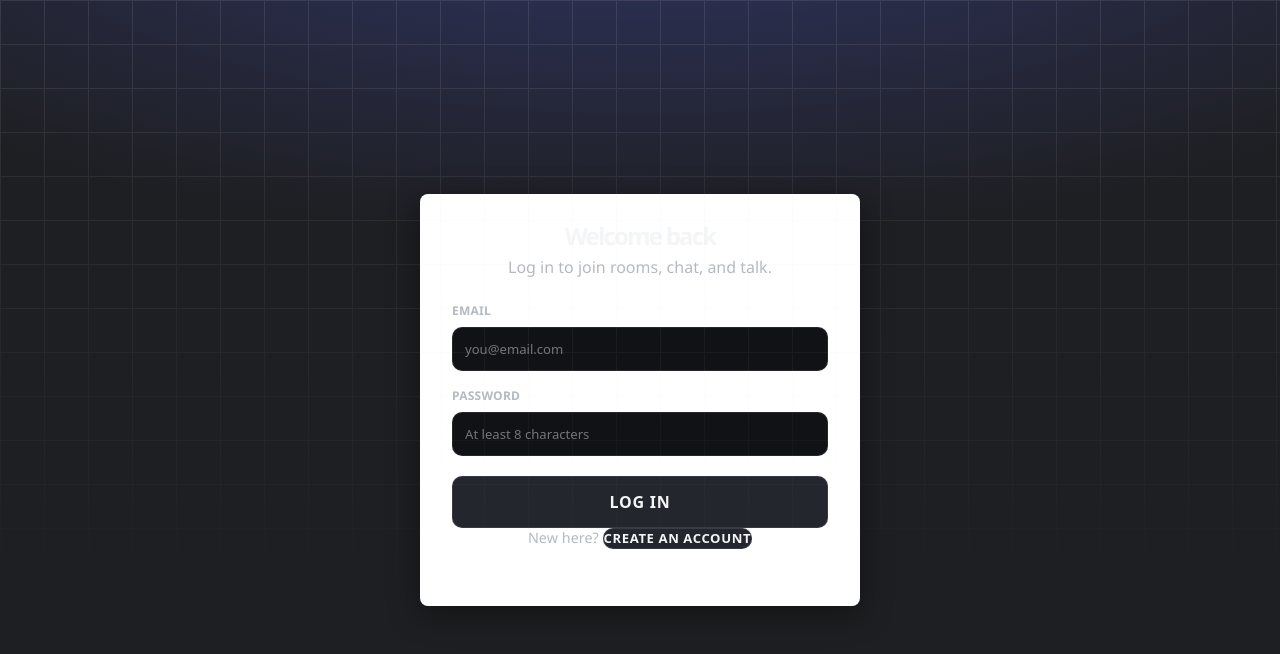
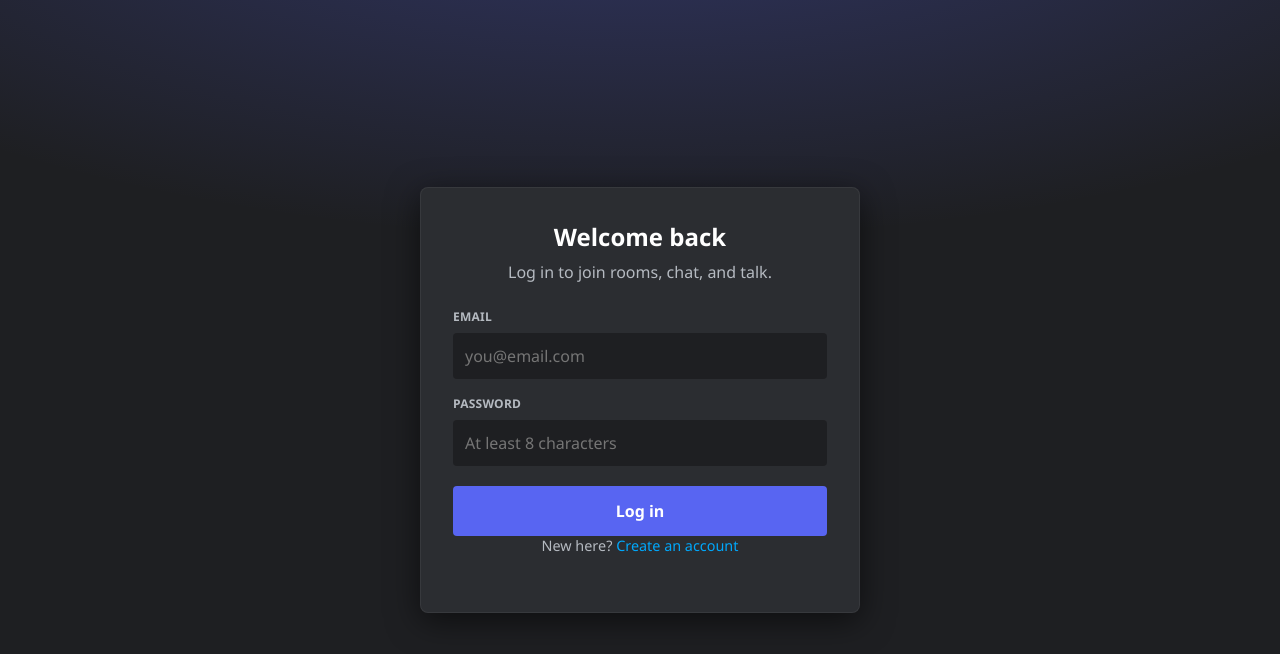
Before and after one commit to TheArtOfSound/qev-workspace, a React (Vite) app in the folder apps/web/: page /login in a window 1280 px wide. Shown: the top 654 px of the page. Built offline with nearby package versions, Linux system fonts and the light colour scheme; no server answers.

Commit message:
Fix product UI visually: stop lab CSS from breaking chat
Scope engineer styles under .shell, lazy-load advanced tools, force
dark Discord-style surfaces so chat is readable and not a white grid.

```diff
--- a/apps/web/src/App.tsx
+++ b/apps/web/src/App.tsx
@@ -1,4 +1,4 @@
-import { useEffect, useState } from "react";
+import { lazy, Suspense, useEffect, useState } from "react";
 import {
   clearStoredToken,
   fetchCurrentUser,
@@ -10,10 +10,15 @@ import {
 import { Login } from "./Login";
 import { RoomList } from "./RoomList";
 import { RoomView } from "./RoomView";
-import { App as WorkspaceApp } from "./WorkspaceApp";
 import type { Room, UserProfile } from "./types";
 import { Avatar } from "./ui";
 import "./product.css";
+
+// Lazy so lab console CSS never loads on the chat path until user asks for tools.
+const WorkspaceApp = lazy(async () => {
+  const mod = await import("./WorkspaceApp");
+  return { default: mod.App };
+});
 
 const CURRENT_ROOM_STORAGE_KEY = "currentRoom";
 const CURRENT_ROOM_NAME_STORAGE_KEY = "currentRoomName";
@@ -160,7 +165,9 @@ export function App() {
           <Avatar name={profile?.displayName ?? "You"} id={profile?.id} />
           <div className="sidebar__user-meta">
             <strong data-testid="session-user-name">{profile?.displayName ?? "You"}</strong>
-            <span data-testid="session-user-email">{profile?.email ?? ""}</span>
+            <span data-testid="session-user-email" className="sr-only">
+              {profile?.email ?? ""}
+            </span>
           </div>
           <button type="button" data-testid="logout-button" onClick={() => void handleLogout()}>
             Log out
@@ -178,7 +185,9 @@ export function App() {
               </button>
             </div>
             <div className="advanced__body">
-              <WorkspaceApp />
+              <Suspense fallback={<div className="loading">Loading tools…</div>}>
+                <WorkspaceApp />
+              </Suspense>
             </div>
           </div>
         ) : currentRoomId ? (
--- a/apps/web/src/ChatBox.tsx
+++ b/apps/web/src/ChatBox.tsx
@@ -119,7 +119,7 @@ export function ChatBox({ roomId, roomName }: ChatBoxProps) {
               ? "Loading messages…"
               : messages.length === 0
                 ? "This is the start of the room. Say hi!"
-                : "Scroll up for older messages."}
+                : null}
           </p>
           <p data-testid="chat-sender-label" className="sr-only">
             Posting as {profile?.displayName ?? "you"}
--- a/apps/web/src/RoomView.tsx
+++ b/apps/web/src/RoomView.tsx
@@ -16,11 +16,12 @@ export function RoomView({ roomId, roomName, onLeave }: RoomViewProps) {
           <h2>{roomName || "room"}</h2>
         </div>
         <div className="room-top__actions">
-          <code data-testid="active-room-id" className="sr-only">
+          {/* Keep for tests; never show raw IDs in the product UI. */}
+          <span data-testid="active-room-id" className="sr-only" aria-hidden="true">
             {roomId}
-          </code>
+          </span>
           <button type="button" className="btn btn--ghost" onClick={onLeave}>
-            Leave room
+            Leave
           </button>
         </div>
       </header>
--- a/apps/web/src/product.css
+++ b/apps/web/src/product.css
@@ -16,9 +16,9 @@
   --green-hover: #1a7f45;
   --danger: #da373c;
   --danger-hover: #a12828;
-  --border: rgba(0, 0, 0, 0.2);
+  --border: rgba(0, 0, 0, 0.35);
   --radius: 8px;
-  --font: "gg sans", "Noto Sans", "Helvetica Neue", Helvetica, Arial, sans-serif;
+  --font: "Segoe UI", system-ui, -apple-system, BlinkMacSystemFont, "Helvetica Neue", Arial, sans-serif;
 }
 
 *,
@@ -34,11 +34,18 @@ body,
   margin: 0;
 }
 
+/* Product wins over any leftover global lab styles. */
+html,
 body {
-  font-family: var(--font);
-  background: var(--bg-dark);
-  color: var(--text);
+  font-family: var(--font) !important;
+  background: var(--bg-dark) !important;
+  color: var(--text) !important;
   -webkit-font-smoothing: antialiased;
+}
+
+body::before {
+  display: none !important;
+  content: none !important;
 }
 
 button,
@@ -88,14 +95,17 @@ button {
   width: min(440px, 100%);
   padding: 32px;
   border-radius: 8px;
-  background: var(--bg);
-  box-shadow: 0 8px 32px rgba(0, 0, 0, 0.4);
+  background: #2b2d31;
+  box-shadow: 0 8px 32px rgba(0, 0, 0, 0.55);
+  border: 1px solid rgba(255, 255, 255, 0.06);
 }
 
 .login__card h1 {
   margin: 0 0 8px;
   font-size: 1.5rem;
   text-align: center;
+  color: #fff;
+  font-weight: 700;
 }
 
 .login__card > p {
@@ -411,7 +421,8 @@ button {
   flex-direction: column;
   min-width: 0;
   min-height: 0;
-  background: var(--bg);
+  background: var(--bg) !important;
+  color: var(--text) !important;
 }
 
 /* Empty home */
@@ -422,6 +433,7 @@ button {
   place-items: center;
   padding: 32px;
   text-align: center;
+  background: var(--bg) !important;
 }
 
 .home__card {
@@ -437,18 +449,21 @@ button {
   place-items: center;
   background: var(--bg-sidebar);
   font-size: 2rem;
-  color: var(--text-faint);
+  color: var(--text-muted);
 }
 
 .home h2 {
   margin: 0 0 8px;
-  font-size: 1.35rem;
+  font-size: 1.5rem;
+  color: #fff;
+  font-weight: 700;
 }
 
 .home p {
   margin: 0;
   color: var(--text-muted);
   line-height: 1.5;
+  font-size: 1rem;
 }
 
 .home ol {
@@ -456,7 +471,12 @@ button {
   padding: 0 0 0 1.2rem;
   text-align: left;
   color: var(--text-muted);
-  line-height: 1.7;
+  line-height: 1.8;
+  font-size: 0.95rem;
+}
+
+.home ol strong {
+  color: #fff;
 }
 
 /* Room header */
@@ -469,8 +489,9 @@ button {
   min-height: 48px;
   padding: 0 16px;
   border-bottom: 1px solid var(--border);
-  box-shadow: 0 1px 0 rgba(0, 0, 0, 0.1);
+  box-shadow: 0 1px 0 rgba(0, 0, 0, 0.2);
   flex-shrink: 0;
+  background: var(--bg);
 }
 
 .room-top__title {
@@ -513,6 +534,7 @@ button {
 .btn--green {
   background: var(--green);
   color: #fff;
+  min-width: 110px;
 }
 
 .btn--green:hover:not(:disabled) {
@@ -627,6 +649,7 @@ button {
   flex-direction: column;
   flex: 1;
   min-height: 0;
+  background: var(--bg) !important;
 }
 
 .chat__scroll {
@@ -634,6 +657,7 @@ button {
   min-height: 0;
   overflow-y: auto;
   padding: 16px 0 8px;
+  background: var(--bg);
 }
 
 .chat__welcome {
@@ -645,6 +669,7 @@ button {
 .chat__welcome h3 {
   margin: 0 0 6px;
   font-size: 1.5rem;
+  color: #fff;
 }
 
 .chat__welcome p {
@@ -678,6 +703,7 @@ button {
 .msg__head strong {
   font-size: 0.95rem;
   font-weight: 600;
+  color: #fff;
 }
 
 .msg__head time {
@@ -687,10 +713,11 @@ button {
 
 .msg__body p {
   margin: 0;
-  line-height: 1.4;
+  line-height: 1.45;
   white-space: pre-wrap;
   word-break: break-word;
-  font-size: 0.95rem;
+  font-size: 1rem;
+  color: var(--text);
 }
 
 .chat__error {
--- a/apps/web/src/styles.css
+++ b/apps/web/src/styles.css
@@ -35,26 +35,26 @@
   }
 }
 
-* {
+/* Scoped under .shell so product UI (chat app) is never restyled by this lab console. */
+.shell,
+.shell * {
   box-sizing: border-box;
 }
 
-html,
-body,
-#root {
+.shell {
+  width: min(1320px, calc(100% - 40px));
+  margin: 0 auto;
+  padding: 1.8rem 0 4.5rem;
   min-height: 100%;
-}
-
-body {
-  margin: 0;
-  min-height: 100vh;
   background: var(--bg);
   color: var(--text);
-}
-
-body::before {
+  font-family: ui-monospace, SFMono-Regular, Menlo, Monaco, Consolas, "Liberation Mono", "Courier New", monospace;
+  position: relative;
+}
+
+.shell::before {
   content: "";
-  position: fixed;
+  position: absolute;
   inset: 0;
   pointer-events: none;
   background-image:
@@ -63,15 +63,21 @@ body::before {
   background-size: 44px 44px;
   opacity: 0.18;
   mask-image: linear-gradient(to bottom, rgba(0, 0, 0, 0.65), transparent 78%);
-}
-
-button,
-input {
+  z-index: 0;
+}
+
+.shell > * {
+  position: relative;
+  z-index: 1;
+}
+
+.shell button,
+.shell input {
   font: inherit;
 }
 
-button,
-.download-button {
+.shell button,
+.shell .download-button {
   appearance: none;
   border: 1px solid var(--line-strong);
   border-radius: 0;
@@ -85,38 +91,38 @@ button,
   box-shadow: none;
 }
 
-button:hover,
-.download-button:hover {
+.shell button:hover,
+.shell .download-button:hover {
   background: var(--bg);
   color: var(--text);
 }
 
-button:disabled {
+.shell button:disabled {
   cursor: not-allowed;
   opacity: 0.35;
 }
 
-button.secondary {
+.shell button.secondary {
   background: var(--bg);
   color: var(--text);
 }
 
-button.secondary:hover {
+.shell button.secondary:hover {
   background: var(--button-bg);
   color: var(--button-text);
 }
 
-button.danger {
+.shell button.danger {
   border-color: var(--line-strong);
   background: var(--danger-bg);
   color: var(--danger-text);
 }
 
-button.danger::before {
+.shell button.danger::before {
   content: "! ";
 }
 
-input {
+.shell input {
   width: 100%;
   border: 1px solid var(--line);
   border-radius: 0;
@@ -126,24 +132,18 @@ input {
   outline: none;
 }
 
-input:focus {
+.shell input:focus {
   border-color: var(--line-strong);
   background: var(--panel);
 }
 
-label {
+.shell label {
   display: grid;
   gap: 0.55rem;
   color: var(--muted);
   font-size: 0.82rem;
   text-transform: uppercase;
   letter-spacing: 0.06em;
-}
-
-.shell {
-  width: min(1320px, calc(100% - 40px));
-  margin: 0 auto;
-  padding: 1.8rem 0 4.5rem;
 }
 
 .hero {
```
